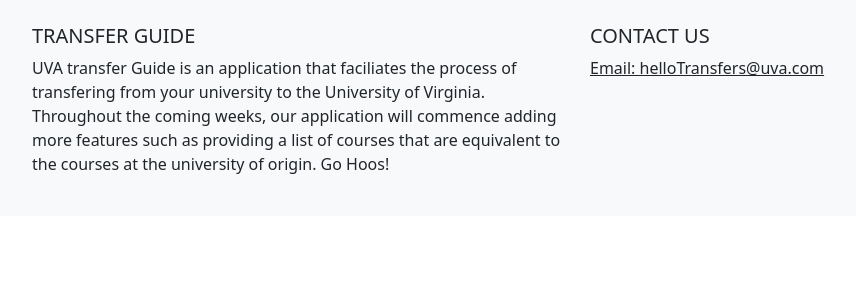
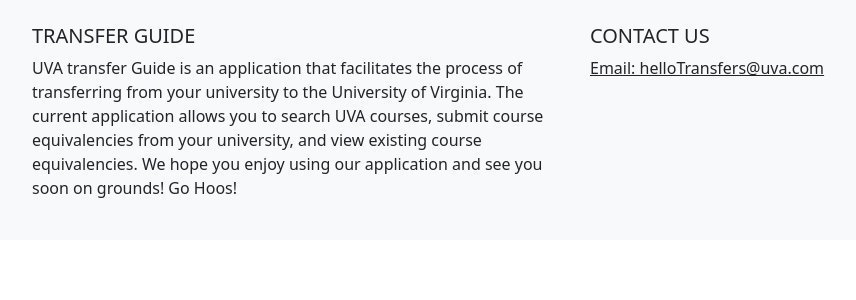
Before and after one commit to DTHM3/TransferGuide, a Django app: page /guide/course-equivalency/ in a window 1280 px wide. Shown: the part 56-356 px from the top of the page, without its empty margins (62-918 px from the left). Run offline with Django 4.2, Linux system fonts and the light colour scheme; data that the repository does not hold is empty; some libraries are stand-ins or nearby versions.

Commit message:
fix: Footer no longer has typos and updated to current state of project.

```diff
--- a/transferguideApp/templates/transferguideApp/index.html
+++ b/transferguideApp/templates/transferguideApp/index.html
@@ -66,9 +66,11 @@
       <div class="col-lg-6 col-md-12 mb-4 mb-md-0">
         <h5 class="text-uppercase">Transfer Guide</h5>
         <p>
-          UVA transfer Guide is an application that faciliates the process of transfering from your university
-          to the University of Virginia. Throughout the coming weeks, our application will commence adding more
-          features such as providing a list of courses that are equivalent to the courses at the university of origin.
+          UVA transfer Guide is an application that facilitates the process of transferring from your university
+          to the University of Virginia. The current application allows you to search UVA courses, submit course
+          equivalencies from your university, and view existing course equivalencies.
+
+          We hope you enjoy using our application and see you soon on grounds!
 
           Go Hoos!
         </p>
```
